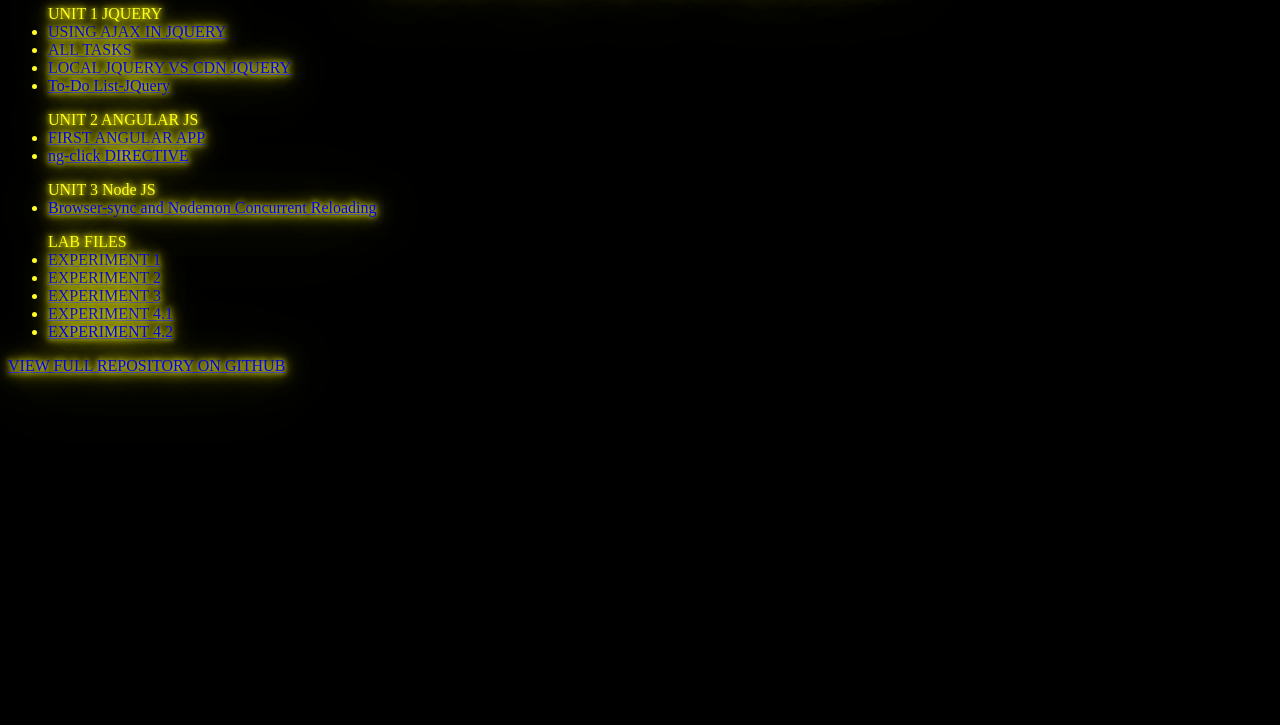
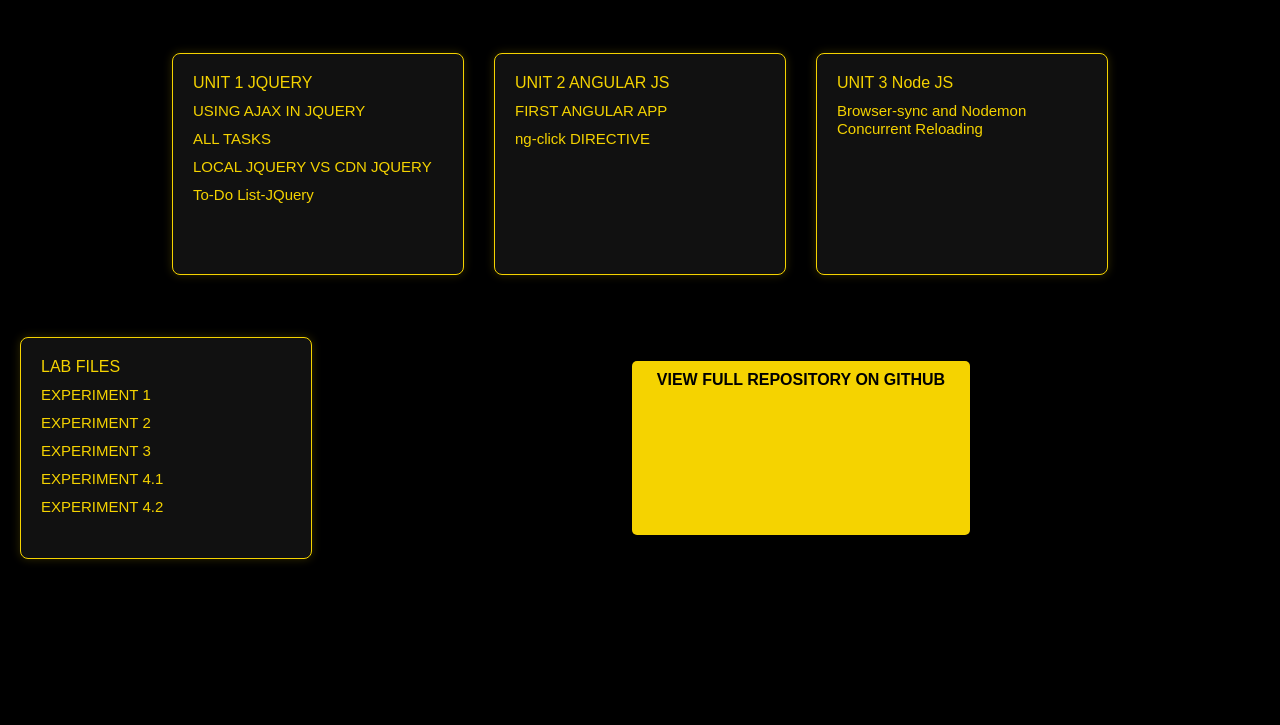
Before and after one commit to shahidk07/webtech, a website: page index.html in a window 1280 px wide. Shown: the part 75-800 px from the top of the page. Drawn offline with nearby package versions, Linux system fonts and the light colour scheme.

Commit message:
Updated css for more stylish desgin

```diff
--- a/style.css
+++ b/style.css
@@ -1,15 +1,79 @@
+body {
+  background-color: #000;
+  color: #f5d300;
+  font-family: Arial, Helvetica, sans-serif;
+  margin: 0;
+  padding: 0;
+}
 
-        body{background-color: rgb(0, 0, 0);
-          color: #FFFF33;   text-shadow:
-          0 0 5px #ffff33,
-          0 0 10px #ffff33,
-          0 0 20px #ffff33,
-          0 0 40px #ffff33,
-          0 0 80px #ffff33;}
-          #container{
+#hubtitle {
+  text-align: center;
+  font-size: 28px;
+  margin: 40px 0 20px 0;
+  font-weight: bold;
+  letter-spacing: 1px;
+}
 
-          }
-        #hubtitle {
-          text-align: center;
-        };
-        ul{text-decoration: none;};
+#container {
+  display: flex;
+  flex-wrap: wrap;
+  justify-content: center;
+  gap: 30px;
+  padding: 20px;
+}
+
+ul {
+  list-style: none;
+  background-color: #111;
+  border: 1px solid #f5d300;
+  border-radius: 8px;
+  padding: 20px;
+  width: 250px;
+  min-height: 180px;
+  box-shadow: 0 0 10px rgba(245, 211, 0, 0.2);
+  transition: transform 0.2s ease-in-out, box-shadow 0.3s ease;
+}
+
+ul:hover {
+  transform: translateY(-5px);
+  box-shadow: 0 0 15px rgba(245, 211, 0, 0.4);
+}
+
+ul br {
+  font-weight: bold;
+  font-size: 16px;
+}
+
+ul li {
+  margin-top: 10px;
+}
+
+ul li a {
+  color: #f5d300;
+  text-decoration: none;
+  font-size: 15px;
+  transition: color 0.3s;
+}
+
+ul li a:hover {
+  color: #fff;
+}
+
+#github {
+  display: block;
+  text-align: center;
+  margin: 40px auto;
+  text-decoration: none;
+  color: #000;
+  background-color: #f5d300;
+  padding: 10px 25px;
+  border-radius: 5px;
+  font-weight: bold;
+  transition: background 0.3s, color 0.3s;
+}
+
+#github:hover {
+  background-color: #000;
+  color: #f5d300;
+  border: 1px solid #f5d300;
+}
```
